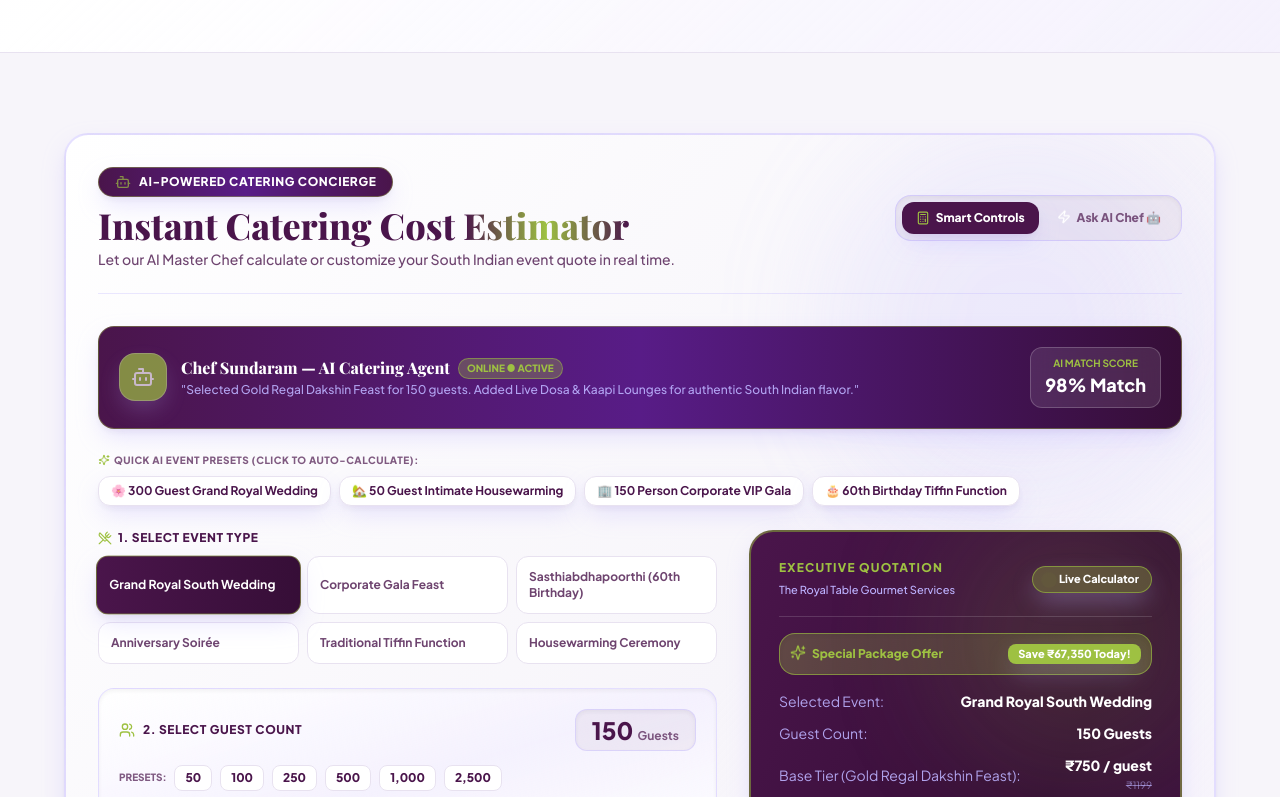
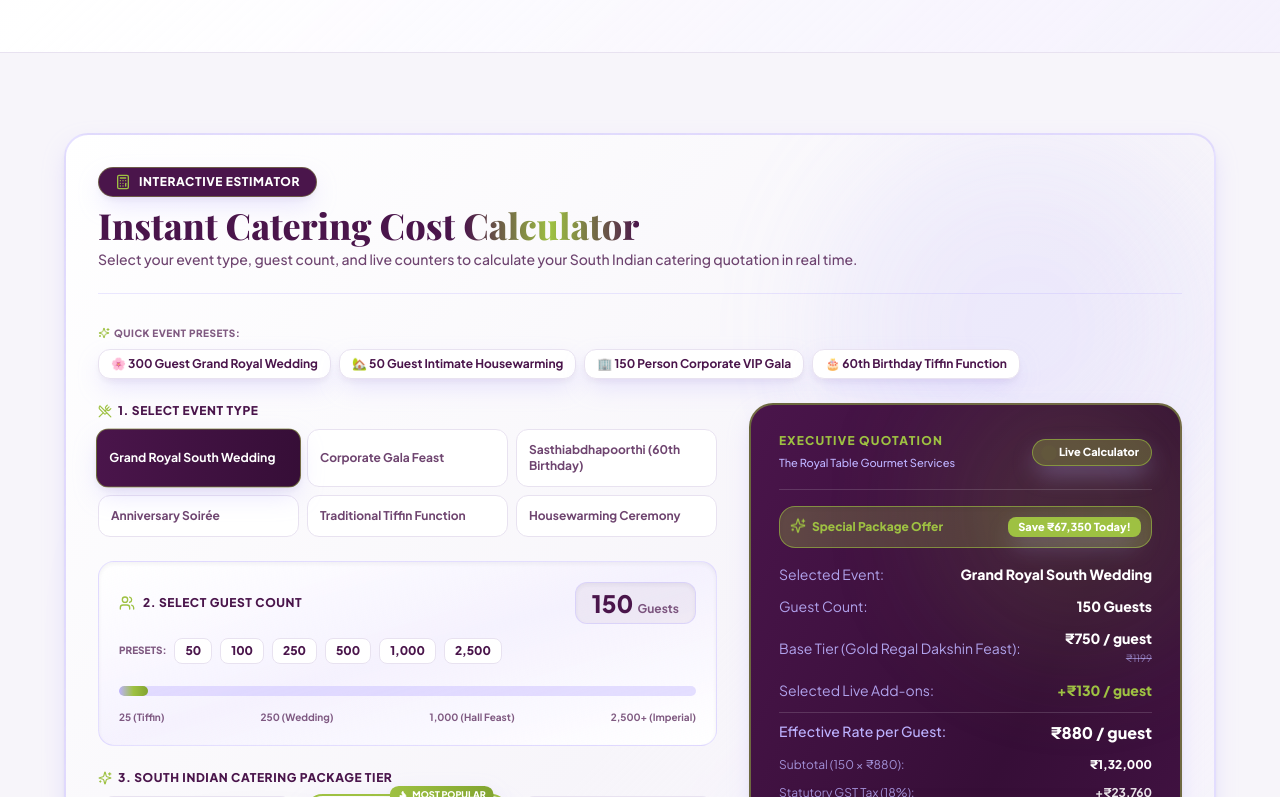
Before and after one commit to Vinodinicti/Catering-Service, a React (Vite) app: page / in a window 1280 px wide. Shown: the part 3283-4080 px from the top of the page. Built offline with nearby package versions, Linux system fonts and the light colour scheme; a web font is replaced by a local one.

Commit message:
refactor: remove Ask AI Chef mode and streamline estimator to smart controls

```diff
--- a/src/components/estimator/InstantEstimator.jsx
+++ b/src/components/estimator/InstantEstimator.jsx
@@ -1,24 +1,13 @@
 import React, { useState } from 'react';
-import { Calculator, Users, Sparkles, ArrowRight, CheckCircle2, TrendingDown, Flame, UtensilsCrossed, Bot, Zap, MessageSquare, Send, RefreshCw } from 'lucide-react';
+import { Calculator, Users, Sparkles, ArrowRight, CheckCircle2, TrendingDown, Flame, UtensilsCrossed } from 'lucide-react';
 import confetti from 'canvas-confetti';
 import { CATERING_PACKAGES } from '../../data/packageData';
 
 export default function InstantEstimator({ onBookWithEstimate, isModal = false }) {
-  const [activeMode, setActiveMode] = useState('manual'); // 'manual' | 'ai'
   const [eventType, setEventType] = useState('Grand Royal South Wedding');
   const [guestCount, setGuestCount] = useState(150);
   const [selectedPackageId, setSelectedPackageId] = useState('pkg-gold');
   const [mealType, setMealType] = useState('Banana Leaf Feast & Live Counters');
-
-  // AI Agent Assistant State
-  const [aiPrompt, setAiPrompt] = useState('');
-  const [isAiThinking, setIsAiThinking] = useState(false);
-  const [aiRecommendation, setAiRecommendation] = useState({
-    title: 'AI Master Chef Recommendation',
-    advice: 'Selected Gold Regal Dakshin Feast for 150 guests. Added Live Dosa & Kaapi Lounges for authentic South Indian flavor.',
-    matchScore: 98,
-    highlight: 'Includes 5% Volume Discount + Free Live Setup'
-  });
 
   // Optional add-ons
   const [addons, setAddons] = useState({
@@ -93,204 +82,60 @@ export default function InstantEstimator({ onBookWithEstimate, isModal = false }
     });
   };
 
-  // AI Agent Processing Logic
-  const handleRunAiAgent = (customText) => {
-    const text = (customText || aiPrompt).toLowerCase();
-    setIsAiThinking(true);
-
-    setTimeout(() => {
-      setIsAiThinking(false);
-
-      if (text.includes('wedding') || text.includes('marriage') || text.includes('300') || text.includes('grand')) {
-        setEventType('Grand Royal South Wedding');
-        setGuestCount(text.includes('300') ? 300 : text.includes('500') ? 500 : 250);
-        setSelectedPackageId('pkg-gold');
-        setMealType('Banana Leaf Feast & Live Counters');
-        setAddons({ mocktailBar: true, liveDosaBar: true, kaapiLounge: true, jigarthandaCounter: true });
-        setAiRecommendation({
-          title: 'Imperial Wedding Feast Plan',
-          advice: 'Recommended Gold Regal Dakshin Feast with 4 live interactive counters. Maximum 8% volume discount unlocked!',
-          matchScore: 99,
-          highlight: 'Saved ₹' + Math.round((1199 - 750) * 300).toLocaleString('en-IN') + ' with tier pricing'
-        });
-      } else if (text.includes('tiffin') || text.includes('housewarming') || text.includes('birthday') || text.includes('budget') || text.includes('50')) {
-        setEventType(text.includes('housewarming') ? 'Housewarming Ceremony' : 'Traditional Tiffin Function');
-        setGuestCount(text.includes('50') ? 50 : text.includes('40') ? 40 : 60);
-        setSelectedPackageId('pkg-silver');
-        setMealType('High Tea & South Tiffin Snacks');
-        setAddons({ mocktailBar: false, liveDosaBar: true, kaapiLounge: true, jigarthandaCounter: false });
-        setAiRecommendation({
-          title: 'Compact Traditional Tiffin Plan',
-          advice: 'Optimized Dakshin Silver Crown with Mysuru Dosa Bar & Filter Kaapi lounge. Ideal for intimate family functions.',
-          matchScore: 97,
-          highlight: 'Budget-friendly at ₹450/guest'
-        });
-      } else if (text.includes('luxury') || text.includes('platinum') || text.includes('vip') || text.includes('corporate') || text.includes('gala')) {
-        setEventType('Corporate Gala Feast');
-        setGuestCount(text.includes('200') ? 200 : 150);
-        setSelectedPackageId('pkg-platinum');
-        setMealType('Plated Imperial Dining');
-        setAddons({ mocktailBar: true, liveDosaBar: true, kaapiLounge: true, jigarthandaCounter: true });
-        setAiRecommendation({
-          title: 'Imperial Luxury Gala Plan',
-          advice: 'Selected Imperial Royal South Platinum tier with 5-State South Indian live handi counters and butler service.',
-          matchScore: 100,
-          highlight: 'Includes 7 Executive Starters & Belgian Fountain'
-        });
-      } else {
-        // Default smart AI tune
-        setSelectedPackageId('pkg-gold');
-        setAddons({ mocktailBar: true, liveDosaBar: true, kaapiLounge: true, jigarthandaCounter: false });
-        setAiRecommendation({
-          title: 'Balanced Royal Dakshin Plan',
-          advice: 'Tailored for your requirements with live interactive counters and 100% transparent pricing.',
-          matchScore: 96,
-          highlight: 'Guaranteed 30-day rate lock'
-        });
-      }
-    }, 400);
-  };
-
   const sliderPercent = Math.min(100, Math.max(0, ((guestCount - 25) / (2500 - 25)) * 100));
 
   return (
     <div className={`w-full bg-gradient-to-br from-white via-palette-lace to-palette-lilacLight/40 text-palette-eggplant rounded-3xl border-2 border-palette-lilac/40 shadow-2xl p-4 sm:p-8 relative overflow-hidden ${isModal ? '' : 'max-w-6xl mx-auto'}`}>
 
-      {/* Background Animated Ambient Lilac & Shamrock Glows */}
+      {/* Background Ambient Lilac & Shamrock Glows */}
       <div className="absolute top-0 right-0 w-96 h-96 bg-palette-lilac/25 rounded-full blur-3xl pointer-events-none animate-pulse" />
       <div className="absolute bottom-0 left-0 w-96 h-96 bg-palette-shamrock/20 rounded-full blur-3xl pointer-events-none" />
 
-      {/* Header with AI Mode Switcher */}
-      <div className="mb-6 sm:mb-8 text-center sm:text-left flex flex-col sm:flex-row items-center justify-between gap-4 border-b border-palette-lilac/30 pb-6 relative z-10">
-        <div>
-          <div className="inline-flex items-center gap-2 bg-gradient-to-r from-palette-eggplant via-purple-900 to-palette-eggplant text-white px-4 py-1.5 rounded-full text-xs font-extrabold uppercase tracking-wider mb-2 shadow-md border border-palette-shamrock/40">
-            <Bot className="w-4 h-4 text-palette-shamrock animate-pulse" />
-            <span>AI-Powered Catering Concierge</span>
-          </div>
-          <h2 className="font-serif text-2xl sm:text-3xl lg:text-4xl font-extrabold text-palette-eggplant">
-            Instant Catering Cost <span className="bg-gradient-to-r from-palette-eggplant via-palette-shamrock to-palette-eggplant bg-clip-text text-transparent">Estimator</span>
-          </h2>
-          <p className="text-palette-eggplant/80 text-xs sm:text-sm mt-1 font-medium">
-            Let our AI Master Chef calculate or customize your South Indian event quote in real time.
-          </p>
+      {/* Header */}
+      <div className="mb-6 sm:mb-8 text-center sm:text-left border-b border-palette-lilac/30 pb-6 relative z-10">
+        <div className="inline-flex items-center gap-2 bg-palette-eggplant text-white px-4 py-1.5 rounded-full text-xs font-extrabold uppercase tracking-wider mb-2 shadow-md border border-palette-shamrock/40">
+          <Calculator className="w-4 h-4 text-palette-shamrock" />
+          <span>Interactive Estimator</span>
         </div>
-
-        {/* Mode Toggle Switch */}
-        <div className="bg-palette-eggplant/5 p-1.5 rounded-2xl border border-palette-lilac/50 flex items-center gap-1 shadow-inner">
-          <button
-            onClick={() => setActiveMode('manual')}
-            className={`px-3.5 py-2 rounded-xl text-xs font-extrabold transition-all duration-300 flex items-center gap-1.5 ${
-              activeMode === 'manual'
-                ? 'bg-palette-eggplant text-white shadow-md'
-                : 'text-palette-eggplant/70 hover:text-palette-eggplant'
-            }`}
-          >
-            <Calculator className="w-3.5 h-3.5 text-palette-shamrock" />
-            <span>Smart Controls</span>
-          </button>
-          <button
-            onClick={() => setActiveMode('ai')}
-            className={`px-3.5 py-2 rounded-xl text-xs font-extrabold transition-all duration-300 flex items-center gap-1.5 ${
-              activeMode === 'ai'
-                ? 'bg-gradient-to-r from-palette-shamrock to-palette-shamrockDark text-white shadow-md'
-                : 'text-palette-eggplant/70 hover:text-palette-eggplant'
-            }`}
-          >
-            <Zap className="w-3.5 h-3.5 text-white animate-bounce" />
-            <span>Ask AI Chef 🤖</span>
-          </button>
-        </div>
+        <h2 className="font-serif text-2xl sm:text-3xl lg:text-4xl font-extrabold text-palette-eggplant">
+          Instant Catering Cost <span className="bg-gradient-to-r from-palette-eggplant via-palette-shamrock to-palette-eggplant bg-clip-text text-transparent">Calculator</span>
+        </h2>
+        <p className="text-palette-eggplant/80 text-xs sm:text-sm mt-1 font-medium">
+          Select your event type, guest count, and live counters to calculate your South Indian catering quotation in real time.
+        </p>
       </div>
 
-      {/* AI Master Chef Assistant Banner */}
-      <div className="mb-6 bg-gradient-to-r from-palette-eggplant via-purple-900 to-palette-eggplantDark text-white p-4 sm:p-5 rounded-2xl border border-palette-shamrock/40 shadow-lg flex flex-col sm:flex-row items-center justify-between gap-4 relative overflow-hidden z-10">
-        <div className="flex items-center gap-3.5">
-          <div className="w-12 h-12 rounded-2xl bg-palette-shamrock text-white flex items-center justify-center shadow-md shrink-0 border border-white/30 animate-pulse">
-            <Bot className="w-6 h-6 text-white" />
-          </div>
-          <div className="text-center sm:text-left">
-            <div className="flex items-center justify-center sm:justify-start gap-2">
-              <h4 className="font-serif font-extrabold text-base text-white">Chef Sundaram — AI Catering Agent</h4>
-              <span className="bg-palette-shamrock/30 text-palette-shamrock text-[10px] font-black uppercase px-2 py-0.5 rounded-full border border-palette-shamrock/50">
-                Online ● Active
-              </span>
-            </div>
-            <p className="text-xs text-palette-lilac/90 mt-0.5 font-medium">
-              "{aiRecommendation.advice}"
-            </p>
-          </div>
-        </div>
-
-        <div className="bg-white/10 backdrop-blur-md px-3.5 py-2 rounded-xl border border-white/20 text-center shrink-0">
-          <span className="text-[10px] uppercase font-bold text-palette-shamrock block">AI Match Score</span>
-          <span className="font-sans text-lg font-black text-white">{aiRecommendation.matchScore}% Match</span>
-        </div>
-      </div>
-
-      {/* AI Quick Prompt Chips */}
+      {/* Quick Event Presets */}
       <div className="mb-6 space-y-2 relative z-10">
         <span className="text-[10px] font-extrabold uppercase tracking-wider text-palette-eggplant/70 flex items-center gap-1">
           <Sparkles className="w-3 h-3 text-palette-shamrock" />
-          <span>Quick AI Event Presets (Click to Auto-Calculate):</span>
+          <span>Quick Event Presets:</span>
         </span>
         <div className="flex flex-wrap gap-2">
           {[
-            { label: '🌸 300 Guest Grand Royal Wedding', query: 'Grand 300 guest wedding lunch with live dosa bar' },
-            { label: '🏡 50 Guest Intimate Housewarming', query: 'Intimate housewarming for 50 guests with filter kaapi' },
-            { label: '🏢 150 Person Corporate VIP Gala', query: 'Luxury corporate gala for 150 guests' },
-            { label: '🎂 60th Birthday Tiffin Function', query: 'Traditional tiffin function for 60 guests' },
-          ].map((chip) => (
+            { label: '🌸 300 Guest Grand Royal Wedding', type: 'Grand Royal South Wedding', guests: 300, pkg: 'pkg-gold' },
+            { label: '🏡 50 Guest Intimate Housewarming', type: 'Housewarming Ceremony', guests: 50, pkg: 'pkg-silver' },
+            { label: '🏢 150 Person Corporate VIP Gala', type: 'Corporate Gala Feast', guests: 150, pkg: 'pkg-platinum' },
+            { label: '🎂 60th Birthday Tiffin Function', type: 'Traditional Tiffin Function', guests: 60, pkg: 'pkg-silver' },
+          ].map((preset) => (
             <button
-              key={chip.label}
+              key={preset.label}
               onClick={() => {
-                setAiPrompt(chip.query);
-                handleRunAiAgent(chip.query);
+                setEventType(preset.type);
+                setGuestCount(preset.guests);
+                setSelectedPackageId(preset.pkg);
               }}
-              className="px-3 py-1.5 rounded-xl text-xs font-bold bg-white hover:bg-palette-shamrock hover:text-white text-palette-eggplant border border-palette-laceBorder shadow-sm transition-all duration-200 hover:scale-105"
+              className="px-3 py-1.5 rounded-xl text-xs font-bold bg-white hover:bg-palette-shamrock hover:text-white text-palette-eggplant border border-palette-laceBorder shadow-sm transition-all duration-200 hover:scale-105 cursor-pointer"
             >
-              {chip.label}
+              {preset.label}
             </button>
           ))}
         </div>
       </div>
 
-      {/* AI Prompt Custom Input */}
-      {activeMode === 'ai' && (
-        <div className="mb-6 relative z-10">
-          <div className="relative flex items-center">
-            <MessageSquare className="w-4 h-4 absolute left-4 text-palette-eggplant/40" />
-            <input
-              type="text"
-              placeholder="Ask AI Chef e.g., 'Plan a 200-guest wedding reception with live tawa fish and kaapi under ₹1.5 Lakhs'..."
-              value={aiPrompt}
-              onChange={(e) => setAiPrompt(e.target.value)}
-              onKeyDown={(e) => e.key === 'Enter' && handleRunAiAgent()}
-              className="w-full pl-11 pr-28 py-3 bg-white border-2 border-palette-shamrock/50 rounded-2xl text-xs sm:text-sm font-bold text-palette-eggplant placeholder-palette-eggplant/40 focus:outline-none focus:ring-2 focus:ring-palette-shamrock/30 shadow-inner"
-            />
-            <button
-              onClick={() => handleRunAiAgent()}
-              disabled={isAiThinking}
-              className="absolute right-2 px-4 py-2 bg-palette-shamrock hover:bg-palette-shamrockDark text-white text-xs font-extrabold rounded-xl shadow-md flex items-center gap-1.5 transition-all"
-            >
-              {isAiThinking ? (
-                <>
-                  <RefreshCw className="w-3.5 h-3.5 animate-spin" />
-                  <span>Thinking...</span>
-                </>
-              ) : (
-                <>
-                  <span>Ask AI</span>
-                  <Send className="w-3.5 h-3.5" />
-                </>
-              )}
-            </button>
-          </div>
-        </div>
-      )}
-
       <div className="grid grid-cols-1 lg:grid-cols-12 gap-6 sm:gap-8 relative z-10">
 
-        {/* Left Column: Form Controls */}
+        {/* Left Column: Smart Form Controls */}
         <div className="lg:col-span-7 space-y-6">
 
           {/* 1. Event Type */}
```
